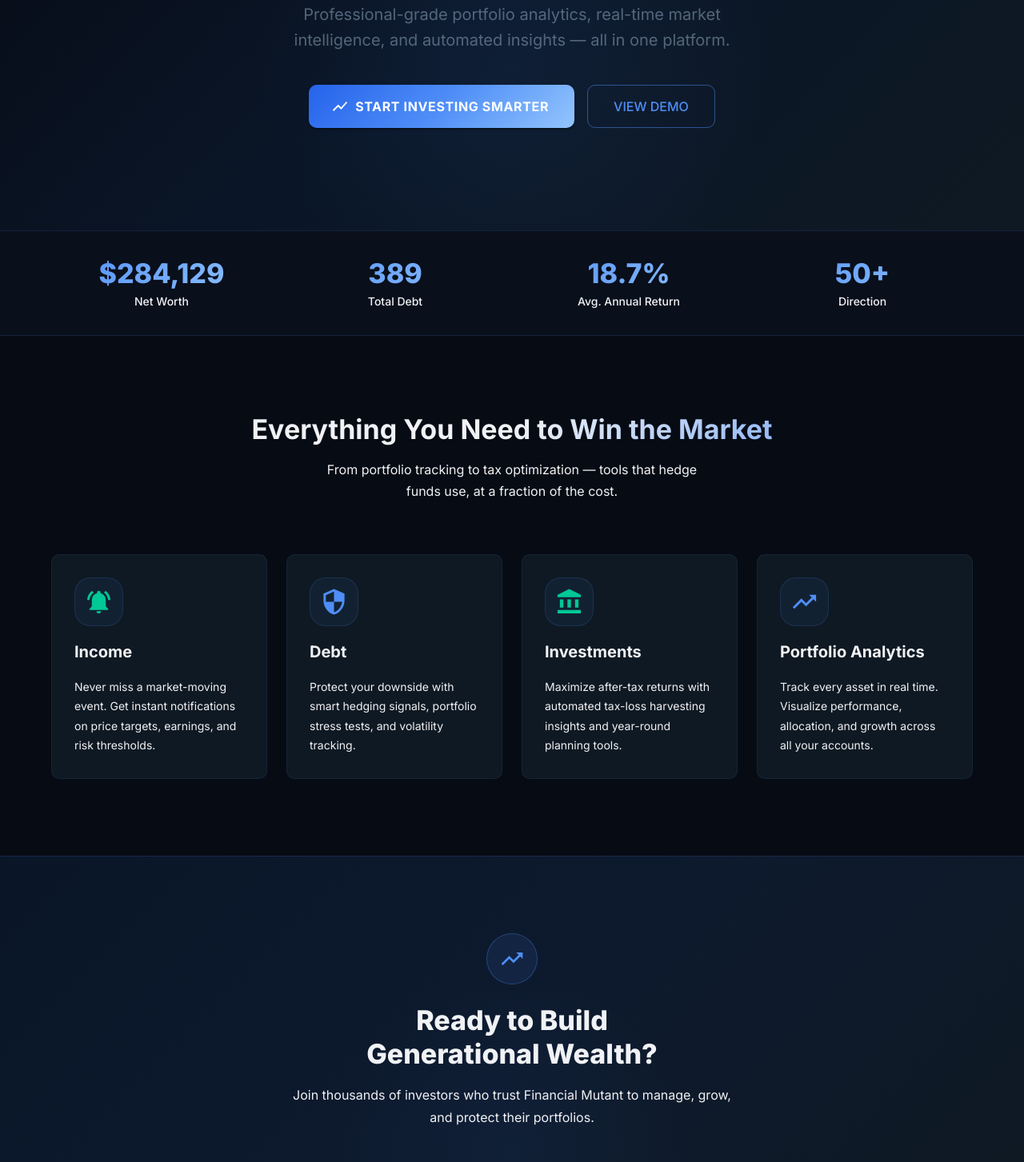
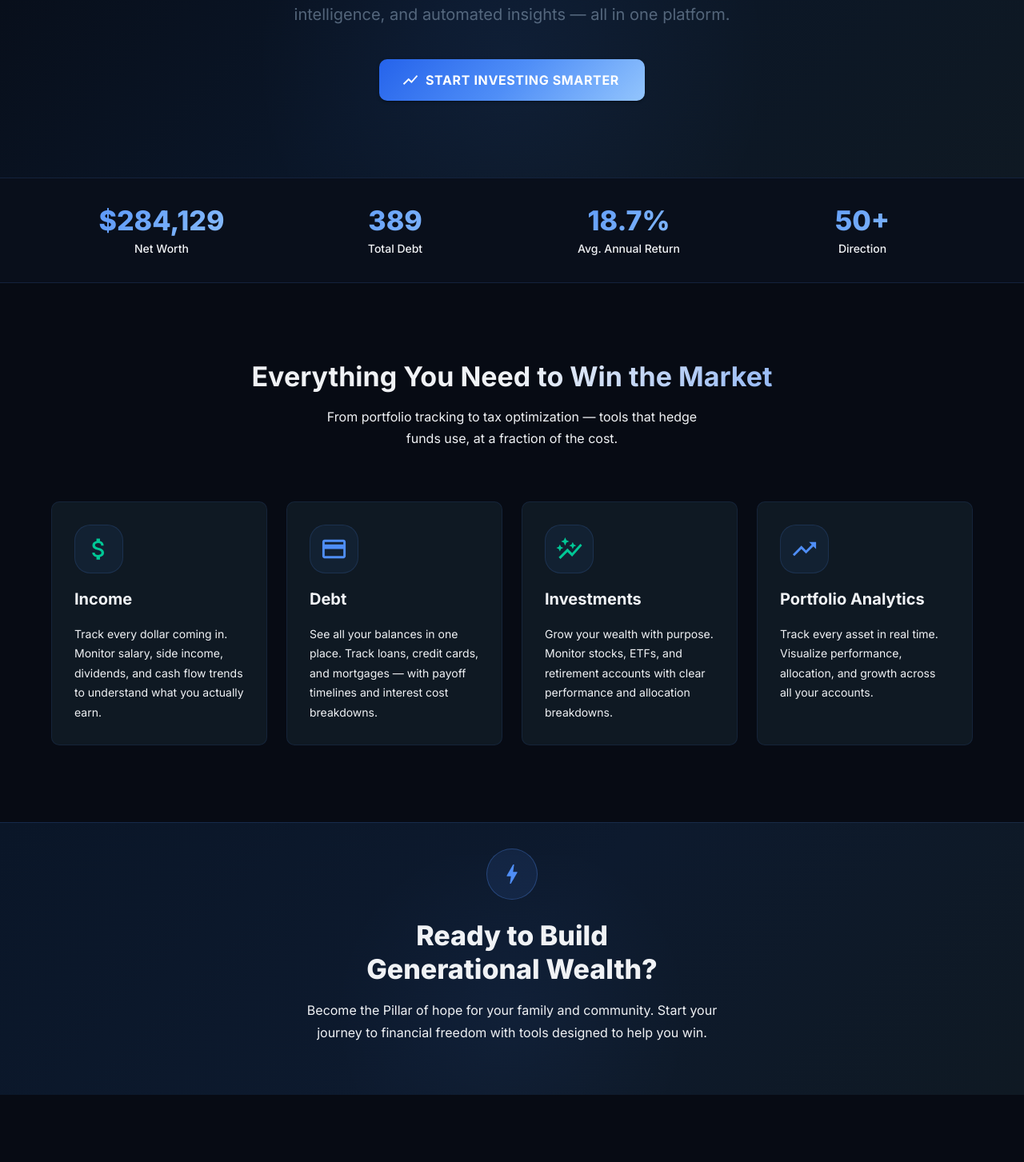
Before and after one commit to josejesusgarciajr/FinancialAllMight, a React (Vite) app: page / in a window 1280 px wide. Shown: the part 417-1870 px from the top of the page at 80% size. After the commit the page ends 1786 px from the top, so only its background shows below. Built offline with nearby package versions, Linux system fonts and the light colour scheme.

Commit message:
UI updates

```diff
--- a/src/components/Navbar.tsx
+++ b/src/components/Navbar.tsx
@@ -69,7 +69,7 @@ export const Navbar = () => {
                         }}
                         onClick={() => handleNav('/')}
                     >
-                        {import.meta.env.VITE_APP_NAME ?? 'FINANCIAL MUTANT'}
+                        {import.meta.env.VITE_APP_NAME ?? 'FINANCIAL ALL MIGHT'}
                     </Typography>
 
                     {isMobile ? (
--- a/src/pages/Home.tsx
+++ b/src/pages/Home.tsx
@@ -9,27 +9,28 @@ import {
     Chip,
 } from '@mui/material'
 import TrendingUpIcon from '@mui/icons-material/TrendingUp'
-import NotificationsActiveIcon from '@mui/icons-material/NotificationsActive'
-import SecurityIcon from '@mui/icons-material/Security'
-import AccountBalanceIcon from '@mui/icons-material/AccountBalance'
+import BoltIcon from '@mui/icons-material/Bolt'
+import AttachMoneyIcon from '@mui/icons-material/AttachMoney'
+import CreditCardIcon from '@mui/icons-material/CreditCard'
+import AutoGraphIcon from '@mui/icons-material/AutoGraph'
 import ShowChartIcon from '@mui/icons-material/ShowChart'
 import DiamondIcon from '@mui/icons-material/Diamond'
 
 const features = [
     {
-        icon: <NotificationsActiveIcon fontSize="large" sx={{ color: '#00C896' }} />,
+        icon: <AttachMoneyIcon fontSize="large" sx={{ color: '#00C896' }} />,
         title: 'Income',
-        description: 'Never miss a market-moving event. Get instant notifications on price targets, earnings, and risk thresholds.',
+        description: 'Track every dollar coming in. Monitor salary, side income, dividends, and cash flow trends to understand what you actually earn.',
     },
     {
-        icon: <SecurityIcon fontSize="large" sx={{ color: '#4F8EF7' }} />,
+        icon: <CreditCardIcon fontSize="large" sx={{ color: '#4F8EF7' }} />,
         title: 'Debt',
-        description: 'Protect your downside with smart hedging signals, portfolio stress tests, and volatility tracking.',
+        description: 'See all your balances in one place. Track loans, credit cards, and mortgages — with payoff timelines and interest cost breakdowns.',
     },
     {
-        icon: <AccountBalanceIcon fontSize="large" sx={{ color: '#00C896' }} />,
+        icon: <AutoGraphIcon fontSize="large" sx={{ color: '#00C896' }} />,
         title: 'Investments',
-        description: 'Maximize after-tax returns with automated tax-loss harvesting insights and year-round planning tools.',
+        description: 'Grow your wealth with purpose. Monitor stocks, ETFs, and retirement accounts with clear performance and allocation breakdowns.',
     },
     {
         icon: <TrendingUpIcon fontSize="large" sx={{ color: '#4F8EF7' }} />,
@@ -54,7 +55,7 @@ export const Home = () => {
                     background: 'linear-gradient(135deg, #070B14 0%, #0A1628 50%, #0F1923 100%)',
                     position: 'relative',
                     overflow: 'hidden',
-                    py: { xs: 10, md: 16 },
+                    py: { xs: 8, md: 12 },
                     textAlign: 'center',
                     '&::before': {
                         content: '""',
@@ -125,14 +126,6 @@ export const Home = () => {
                             sx={{ px: 4, py: 1.5, fontSize: '1rem' }}
                         >
                             Start Investing Smarter
-                        </Button>
-                        <Button
-                            variant="outlined"
-                            color="primary"
-                            size="large"
-                            sx={{ px: 4, py: 1.5, fontSize: '1rem' }}
-                        >
-                            View Demo
                         </Button>
                     </Stack>
                 </Container>
@@ -244,7 +237,7 @@ export const Home = () => {
                 sx={{
                     background: 'linear-gradient(135deg, #0A1628 0%, #0D1A2E 50%, #0F1923 100%)',
                     borderTop: '1px solid rgba(79, 142, 247, 0.15)',
-                    py: { xs: 8, md: 12 },
+                    py: { xs: 2, md: 4 },
                     textAlign: 'center',
                     position: 'relative',
                     overflow: 'hidden',
@@ -276,13 +269,13 @@ export const Home = () => {
                             mb: 3,
                         }}
                     >
-                        <TrendingUpIcon sx={{ fontSize: 32, color: 'primary.main' }} />
+                        <BoltIcon sx={{ fontSize: 32, color: 'primary.main' }} />
                     </Box>
                     <Typography variant="h4" sx={{ fontWeight: 800, mb: 2, color: 'text.primary' }}>
                         Ready to Build<br />Generational Wealth?
                     </Typography>
                     <Typography variant="body1" color="text.secondary" sx={{ mb: 4, lineHeight: 1.75 }}>
-                        Join thousands of investors who trust Financial Mutant to manage, grow, and protect their portfolios.
+                        Become the Pillar of hope for your family and community. Start your journey to financial freedom with tools designed to help you win.
                     </Typography>
                 </Container>
             </Box>
```
